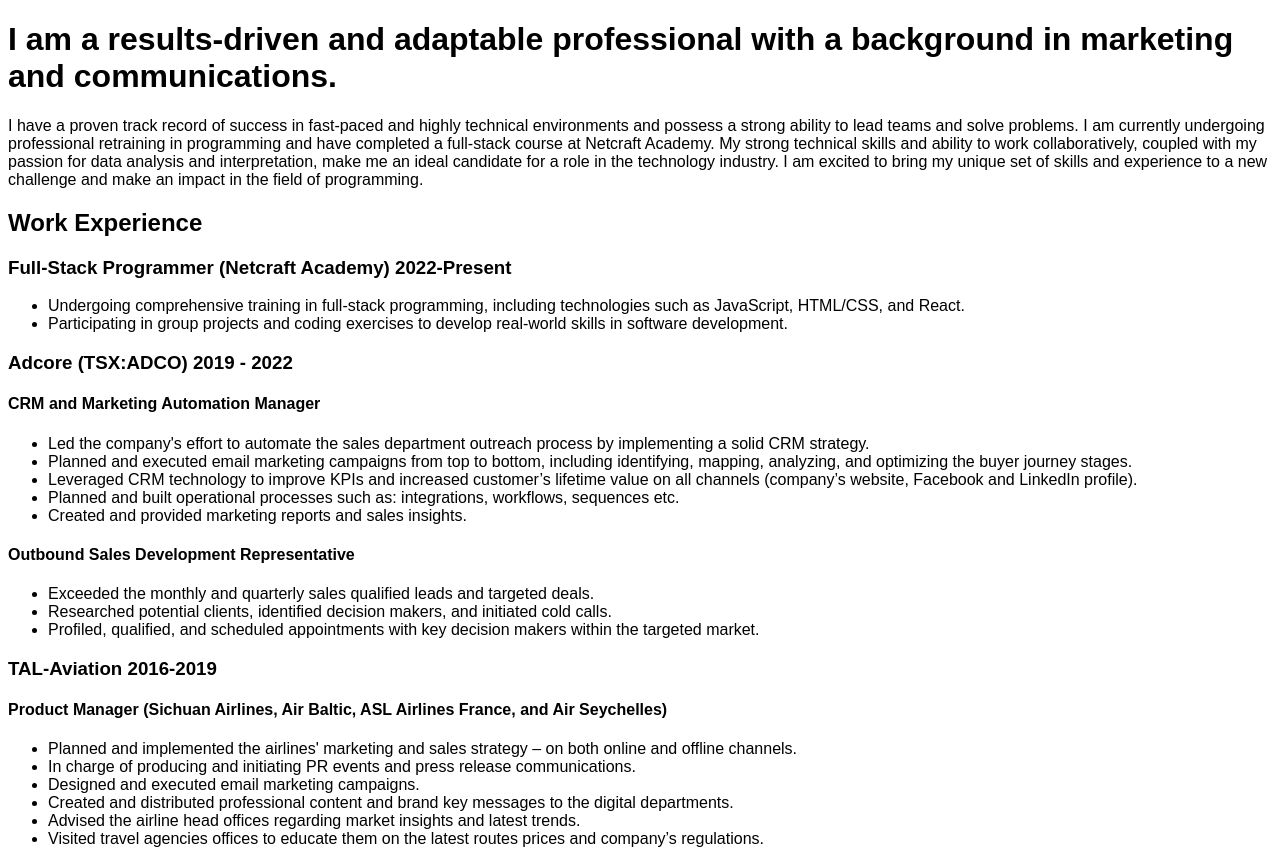
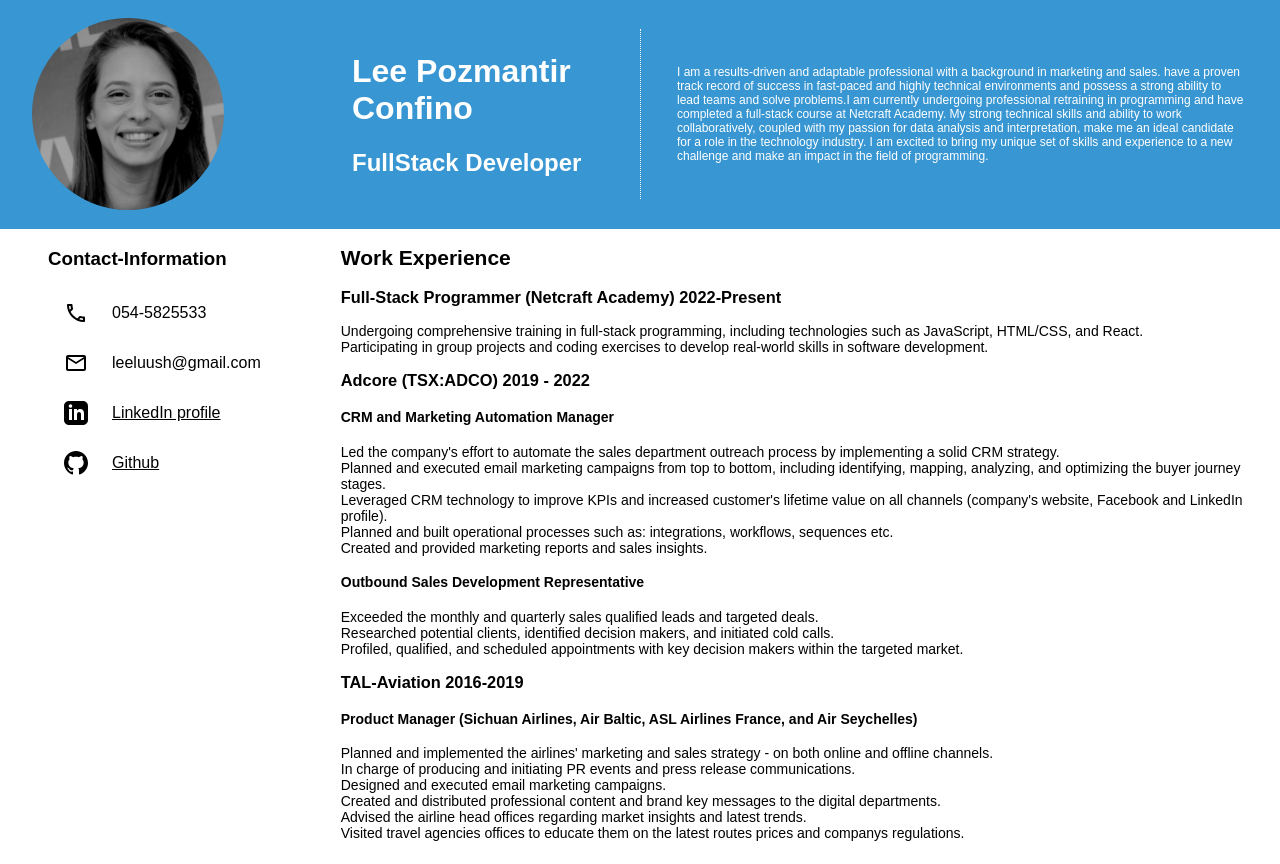
Before and after one commit to d-stuff/netcraft-11-2022, a plain HTML site: page leeConfino/index.html in a window 1280 px wide. After the commit the page ends 841 px from the top, so only its background shows below. Drawn offline with Linux system fonts and the light colour scheme; files that its build step writes are made by us from their sources.

Commit message:
added new layot to my cv file

```diff
--- a/leeConfino/index.html
+++ b/leeConfino/index.html
@@ -4,12 +4,47 @@
 
     <link rel="stylesheet" type="text/css" href="style.css">
     <head>
-      <title>Resume</title>
+      <title>Lee Pozmantir Confino Resume</title>
   </head>
 
-  <body>
-      <h1>I am a results-driven and adaptable professional with a background in marketing and communications.</h1>
-      <p>I have a proven track record of success in fast-paced and highly technical environments and possess a strong ability to lead teams and solve problems. I am currently undergoing professional retraining in programming and have completed a full-stack course at Netcraft Academy. My strong technical skills and ability to work collaboratively, coupled with my passion for data analysis and interpretation, make me an ideal candidate for a role in the technology industry. I am excited to bring my unique set of skills and experience to a new challenge and make an impact in the field of programming.</p>
+    <header>
+      <div class="header">
+        <img src="./1573490477157.jpeg" class="user-image">
+<div class="user-name-and-title"><h1>Lee Pozmantir Confino</h1>
+  <h2>FullStack Developer</h2>
+
+</div>
+
+        <p class="summary">
+        I am a results-driven and adaptable professional with a background in marketing and sales.
+        have a proven track record of success in fast-paced and highly technical environments and possess a strong ability to
+        lead teams and solve problems.I am currently undergoing professional retraining in programming and
+        have completed a full-stack course at Netcraft Academy. My strong technical skills and ability to work collaboratively,
+        coupled with my passion for data analysis and interpretation, make me an ideal candidate for a role in the technology industry.
+        I am excited to bring my unique set of skills and experience to a new challenge and make an impact in the field of programming.
+      </p>
+      </div>
+    </header>
+
+
+    <body>
+   <div class="columns">
+    <div class="contact-information">
+      <h3>Contact-Information</h3>
+      <ul class="contact-information-list">
+        <li> <svg class="icon" width="24" height="24" viewBox="0 0 24 24" fill="none" xmlns="http://www.w3.org/2000/svg">
+          <path d="M6.54 5C6.6 5.89 6.75 6.76 6.99 7.59L5.79 8.79C5.38 7.59 5.12 6.32 5.03 5H6.54ZM16.4 17.02C17.25 17.26 18.12 17.41 19 17.47V18.96C17.68 18.87 16.41 18.61 15.2 18.21L16.4 17.02ZM7.5 3H4C3.45 3 3 3.45 3 4C3 13.39 10.61 21 20 21C20.55 21 21 20.55 21 20V16.51C21 15.96 20.55 15.51 20 15.51C18.76 15.51 17.55 15.31 16.43 14.94C16.33 14.9 16.22 14.89 16.12 14.89C15.86 14.89 15.61 14.99 15.41 15.18L13.21 17.38C10.38 15.93 8.06 13.62 6.62 10.79L8.82 8.59C9.1 8.31 9.18 7.92 9.07 7.57C8.7 6.45 8.5 5.25 8.5 4C8.5 3.45 8.05 3 7.5 3Z" fill="black"/>
+          </svg> 054-5825533</li>
+        <li><svg  class="icon" width="24" height="24" viewBox="0 0 24 24" fill="none" xmlns="http://www.w3.org/2000/svg">
+          <path d="M22 6C22 4.9 21.1 4 20 4H4C2.9 4 2 4.9 2 6V18C2 19.1 2.9 20 4 20H20C21.1 20 22 19.1 22 18V6ZM20 6L12 11L4 6H20ZM20 18H4V8L12 13L20 8V18Z" fill="black"/>
+          </svg>
+         leeluush@gmail.com</li>
+        <li><svg class="icon" xmlns="http://www.w3.org/2000/svg" width="24" height="24" viewBox="0 0 24 24"><path d="M19 0h-14c-2.761 0-5 2.239-5 5v14c0 2.761 2.239 5 5 5h14c2.762 0 5-2.239 5-5v-14c0-2.761-2.238-5-5-5zm-11 19h-3v-11h3v11zm-1.5-12.268c-.966 0-1.75-.79-1.75-1.764s.784-1.764 1.75-1.764 1.75.79 1.75 1.764-.783 1.764-1.75 1.764zm13.5 12.268h-3v-5.604c0-3.368-4-3.113-4 0v5.604h-3v-11h3v1.765c1.396-2.586 7-2.777 7 2.476v6.759z"/></svg><a href="https://www.linkedin.com/in/lee-pozmantir-confino-239a1253/">LinkedIn profile</li>
+          <li><svg class="icon" xmlns="http://www.w3.org/2000/svg" width="24" height="24" viewBox="0 0 24 24"><path d="M12 0c-6.626 0-12 5.373-12 12 0 5.302 3.438 9.8 8.207 11.387.599.111.793-.261.793-.577v-2.234c-3.338.726-4.033-1.416-4.033-1.416-.546-1.387-1.333-1.756-1.333-1.756-1.089-.745.083-.729.083-.729 1.205.084 1.839 1.237 1.839 1.237 1.07 1.834 2.807 1.304 3.492.997.107-.775.418-1.305.762-1.604-2.665-.305-5.467-1.334-5.467-5.931 0-1.311.469-2.381 1.236-3.221-.124-.303-.535-1.524.117-3.176 0 0 1.008-.322 3.301 1.23.957-.266 1.983-.399 3.003-.404 1.02.005 2.047.138 3.006.404 2.291-1.552 3.297-1.23 3.297-1.23.653 1.653.242 2.874.118 3.176.77.84 1.235 1.911 1.235 3.221 0 4.609-2.807 5.624-5.479 5.921.43.372.823 1.102.823 2.222v3.293c0 .319.192.694.801.576 4.765-1.589 8.199-6.086 8.199-11.386 0-6.627-5.373-12-12-12z"/></svg><a href="https://github.com/">Github</a></li>
+
+      </ul>
+    </div>
+    <div class="working-experience">
       <h2>Work Experience</h2>
       <h3>Full-Stack Programmer (Netcraft Academy) 2022-Present</h3>
       <ul>
@@ -21,7 +56,7 @@
       <ul>
           <li>Led the company's effort to automate the sales department outreach process by implementing a solid CRM strategy.</li>
           <li>Planned and executed email marketing campaigns from top to bottom, including identifying, mapping, analyzing, and optimizing the buyer journey stages.</li>
-          <li>Leveraged CRM technology to improve KPIs and increased customer’s lifetime value on all channels (company’s website, Facebook and LinkedIn profile).</li>
+          <li>Leveraged CRM technology to improve KPIs and increased customer's lifetime value on all channels (company's website, Facebook and LinkedIn profile).</li>
           <li>Planned and built operational processes such as: integrations, workflows, sequences etc.</li>
           <li>Created and provided marketing reports and sales insights.</li>
       </ul>
@@ -34,12 +69,17 @@
       <h3>TAL-Aviation 2016-2019</h3>
       <h4>Product Manager (Sichuan Airlines, Air Baltic, ASL Airlines France, and Air Seychelles)</h4>
       <ul>
-          <li>Planned and implemented the airlines' marketing and sales strategy – on both online and offline channels.</li>
+          <li>Planned and implemented the airlines' marketing and sales strategy - on both online and offline channels.</li>
           <li>In charge of producing and initiating PR events and press release communications.</li>
           <li>Designed and executed email marketing campaigns.</li>
           <li>Created and distributed professional content and brand key messages to the digital departments.</li>
           <li>Advised the airline head offices regarding market insights and latest trends.</li>
-          <li>Visited travel agencies offices to educate them on the latest routes prices and company’s regulations.</li>
+          <li>Visited travel agencies offices to educate them on the latest routes prices and companys regulations.</li>
+    </div>
+
+
+   </div>
+
 
 </body>
 </html>
--- /dev/null
+++ b/leeConfino/style.css
@@ -0,0 +1,94 @@
+body {
+    font-family: sans-serif;
+    margin: 0;
+
+}
+
+a {
+    color: inherit;
+}
+
+.header {
+
+   display: grid;
+   grid-template-columns: 25% 25% 50%;
+   align-items: center;
+   background-color:#3896D3;
+   color: white;
+
+}
+
+.summary{
+    font-size: 0.75em;
+    padding: 3em;
+    border-left:  1px dotted white;
+}
+
+
+.user-image {
+    border-radius: 100%;
+    max-width: 60%;
+    margin-left: 2em;
+
+
+
+
+}
+
+.user-name-and-title {
+    padding: 2em;
+}
+
+.columns {
+    display: flex;
+    align-content: space-between;
+
+
+}
+
+
+
+
+
+ul {
+    margin: 0;
+    padding: 0;
+    list-style: none;
+
+
+}
+
+.contact-information-list li{
+    padding-left: 2em;
+
+    padding-top: 1em;
+    padding-bottom: 1em;
+    padding-left: 4em;
+    padding-right: 5em;
+    padding-top: 1em;
+
+}
+
+.contact-information {
+    padding-left: 3em;
+}
+
+li {
+    display: flex;
+    align-items: center;
+    position: relative;
+
+
+}
+
+.icon {
+    position: absolute;
+    top: 0.8em;
+    left: 1em;
+
+
+}
+
+.working-experience {
+    font-size: 14px;
+}
```
Also changed, not shown: leeConfino/email.svg (added), leeConfino/iconmonstr-github-1.svg (added), leeConfino/iconmonstr-linkedin-3.svg (added), leeConfino/icons8-linkedin-circled.svg (added), leeConfino/phone.svg (added).
